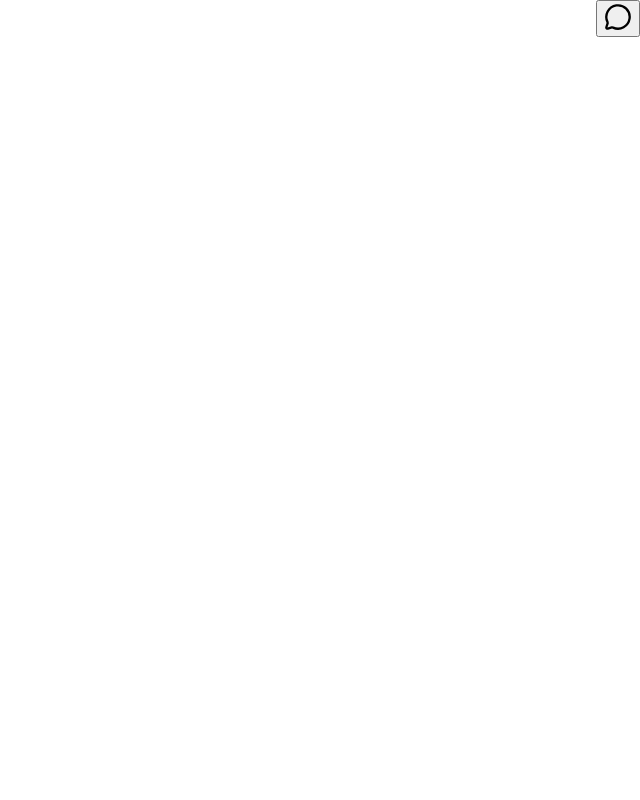
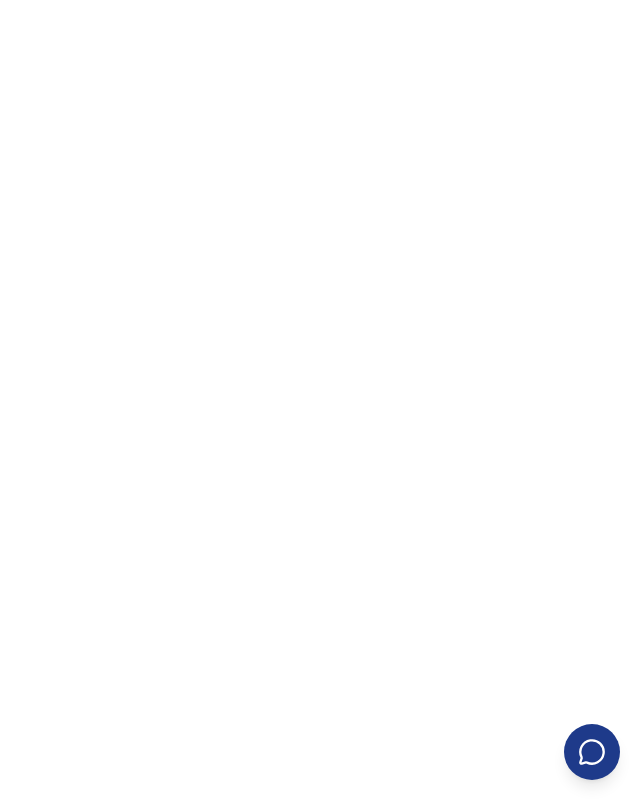
Before and after one commit to kennysam11354/smilechatbot, a Next.js app: page /embed in a window 1280 px wide. Shown: the whole page, without its empty margins (640-1280 px from the left). Built offline with nearby package versions, Linux system fonts and the light colour scheme.

Commit message:
fix: add globals.css to embed layout to restore tailwind styles

```diff
--- a/src/app/embed/layout.tsx
+++ b/src/app/embed/layout.tsx
@@ -1,10 +1,23 @@
+import { Geist, Geist_Mono } from "next/font/google";
+import "../globals.css";
+
+const geistSans = Geist({
+  variable: "--font-geist-sans",
+  subsets: ["latin"],
+});
+
+const geistMono = Geist_Mono({
+  variable: "--font-geist-mono",
+  subsets: ["latin"],
+});
+
 export default function EmbedLayout({
   children,
 }: {
   children: React.ReactNode;
 }) {
   return (
-    <html lang="en" style={{ background: 'transparent' }}>
+    <html lang="en" style={{ background: 'transparent' }} className={`${geistSans.variable} ${geistMono.variable} antialiased`}>
       <head>
         <style>{`
           html, body {
```
